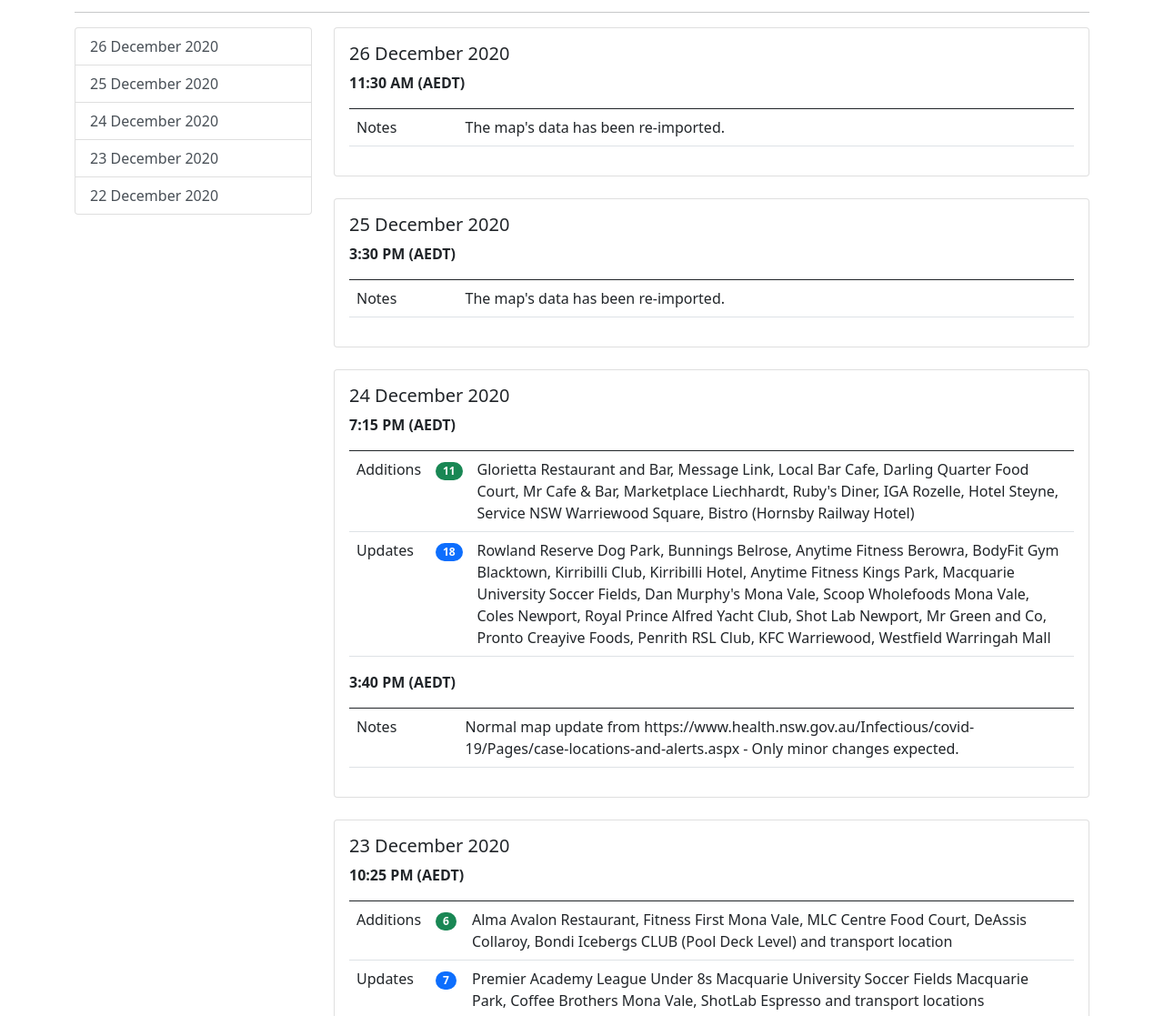
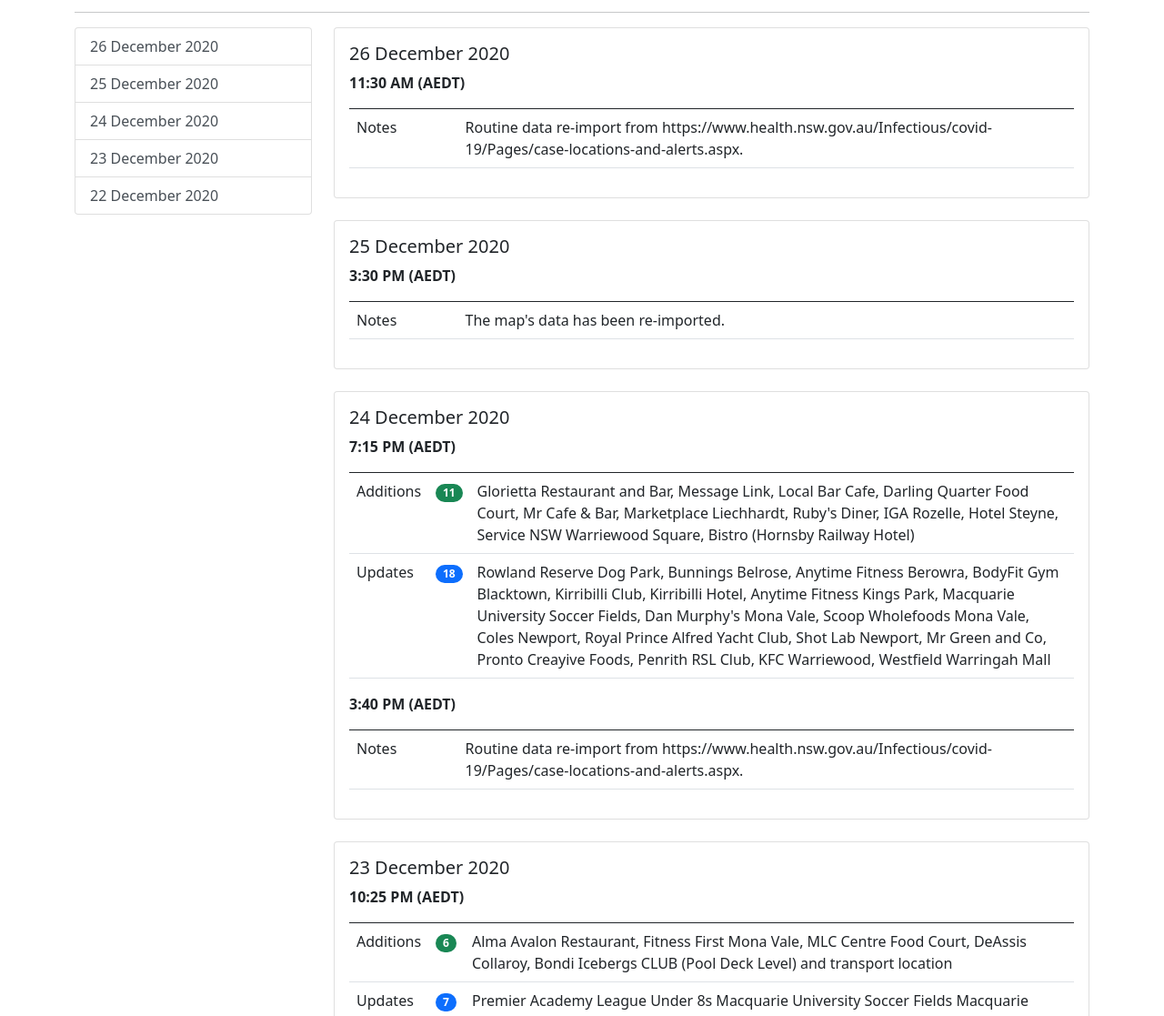
Before and after one commit to stuntguy3000/about.covidmap.com.au, a plain HTML site: page nsw/changelog.html in a window 1280 px wide. Shown: the part 131-1248 px from the top of the page at 91% size. Drawn offline with nearby package versions, Linux system fonts and the light colour scheme.

Commit message:
NSW Update

```diff
--- a/nsw/changelog.html
+++ b/nsw/changelog.html
@@ -90,7 +90,7 @@
                                             <tr>
                                                 <td>Notes</td>
                                                 <td></td>
-                                                <td>The map's data has been re-imported.</td>
+                                                <td>Routine data re-import from https://www.health.nsw.gov.au/Infectious/covid-19/Pages/case-locations-and-alerts.aspx.</td>
                                             </tr>
                                         </tbody>
                                     </table>
@@ -168,7 +168,7 @@
                                             <tr>
                                                 <td>Notes</td>
                                                 <td></td>
-                                                <td>Normal map update from https://www.health.nsw.gov.au/Infectious/covid-19/Pages/case-locations-and-alerts.aspx - Only minor changes expected.</td>
+                                                <td>Routine data re-import from https://www.health.nsw.gov.au/Infectious/covid-19/Pages/case-locations-and-alerts.aspx.</td>
                                             </tr>
                                         </tbody>
                                     </table>
```
